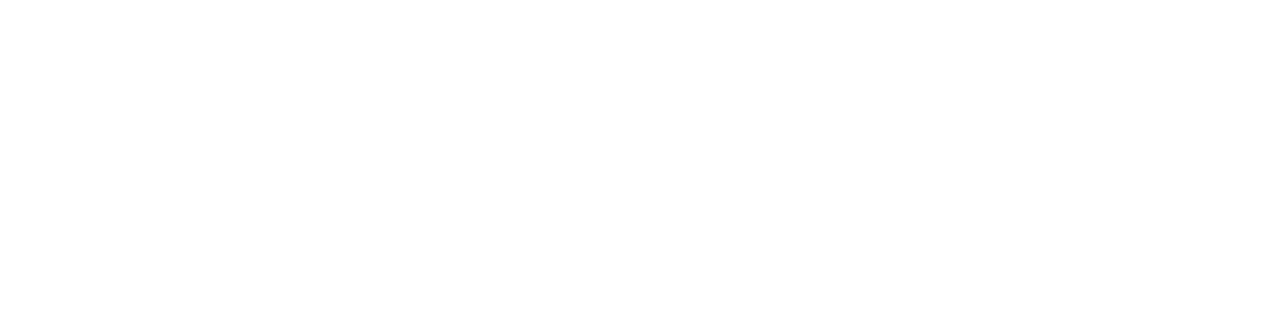
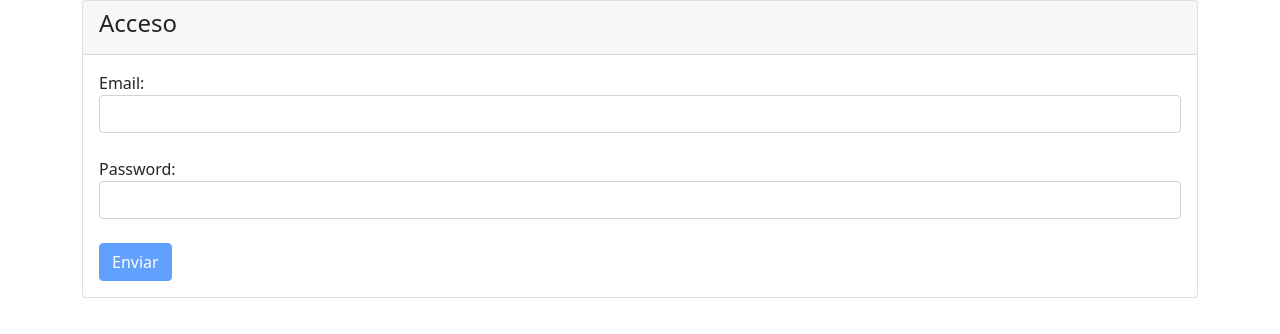
Before and after one commit to estefano-lujan/Memorandos-TF, an Angular app: page / in a window 1280 px wide. Shown: the top 334 px of the page. Built offline with nearby package versions, Linux system fonts and the light colour scheme.

Commit message:
Intentando crear rutas entre componentes mediante router outlet

```diff
--- a/src/app/app-routing.module.ts
+++ b/src/app/app-routing.module.ts
@@ -1,7 +1,12 @@
 import { NgModule } from '@angular/core';
 import { RouterModule, Routes } from '@angular/router';
+import { FormularioComponent } from './components/formulario/formulario.component';
 
-const routes: Routes = [];
+const routes: Routes = [{ path: '', component: FormularioComponent,  pathMatch: 'full'}];
+
+
+
+
 
 @NgModule({
   imports: [RouterModule.forRoot(routes)],
--- a/src/app/app.component.html
+++ b/src/app/app.component.html
@@ -1,4 +1,4 @@
-<!-- CSS only -->
+
 <link href="https://cdn.jsdelivr.net/npm/bootstrap@5.1.0/dist/css/bootstrap.min.css" rel="stylesheet" integrity="sha384-KyZXEAg3QhqLMpG8r+8fhAXLRk2vvoC2f3B09zVXn8CA5QIVfZOJ3BCsw2P0p/We" crossorigin="anonymous">
 <div class="container">
   <div class="card">
@@ -14,6 +14,7 @@
   formControlName="userPassword"><br>
   <button [disabled]="miFormulario.invalid" class="btn
   btn-primary" type="submit">Enviar</button>
+  <router-outlet name="Acceder"></router-outlet>
   </form>
   </div>
   </div>
--- a/src/app/components/enviar-memorandos/enviar-memorandos.component.html
+++ b/src/app/components/enviar-memorandos/enviar-memorandos.component.html
@@ -1,12 +1,13 @@
+<link href="https://cdn.jsdelivr.net/npm/bootstrap@5.1.0/dist/css/bootstrap.min.css" rel="stylesheet" integrity="sha384-KyZXEAg3QhqLMpG8r+8fhAXLRk2vvoC2f3B09zVXn8CA5QIVfZOJ3BCsw2P0p/We" crossorigin="anonymous">
 <nav class="navbar-dark bg-dark" style="margin-bottom: 150;"></nav>
 <div class="container">
     <div class="card">
     <div class="card-header">
-    <h4>Registrarse</h4>
+    <h4>Enviar Memorandos</h4>
     </div>
     <div class="card-body">
-    Pasar data <input type="text" class="form-control" [(ngModel)]="enterName"/>
-              <input type="button" value="send" (click)="TransFerData()"class="btn-btn primary"/>
+    Mensaje <input type="text" class="form-control" maxlength="144" [(ngModel)]="enterName"/>
+              <input type="button" value="Enviar" (click)="TransFerData()"class="btn-btn primary"/>
               <app-recibiendo-memorandos [parentData]="parentData"></app-recibiendo-memorandos>
             </div>
         <label>
@@ -18,3 +19,4 @@
 
             </select>
         </label>
+        <router-outlet name="Enviar mensaje"></router-outlet>
--- a/src/app/components/formulario/formulario.component.html
+++ b/src/app/components/formulario/formulario.component.html
@@ -1,4 +1,7 @@
 <link href="https://cdn.jsdelivr.net/npm/bootstrap@5.1.0/dist/css/bootstrap.min.css" rel="stylesheet" integrity="sha384-KyZXEAg3QhqLMpG8r+8fhAXLRk2vvoC2f3B09zVXn8CA5QIVfZOJ3BCsw2P0p/We" crossorigin="anonymous">
+<nav>
+    <a routerLink= "/formulario.component"></a>
+</nav>
 <div class="container">
     <div class="card">
     <div class="card-header">
@@ -73,6 +76,7 @@
         btn-primary" type="submit">Enviar</button>
     </label>
 
+    <router-outlet name="Registrarse"></router-outlet>
 
     </form>
     </div>
```
Also changed, not shown: src/app/app.module.ts (+5 -3 lines).
